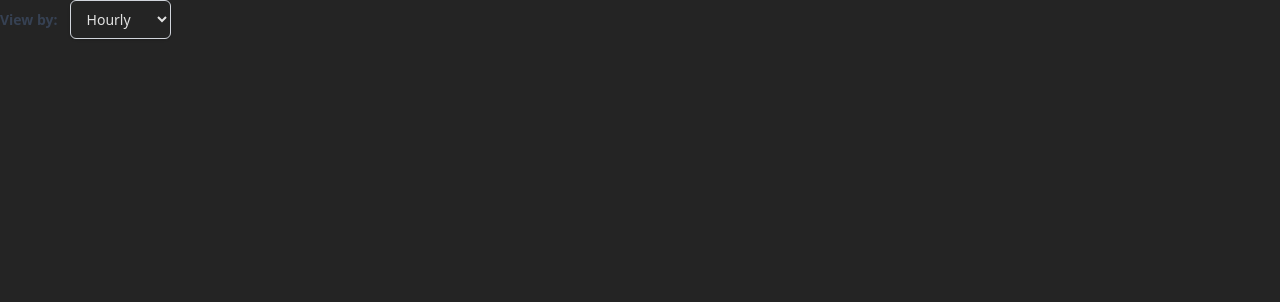
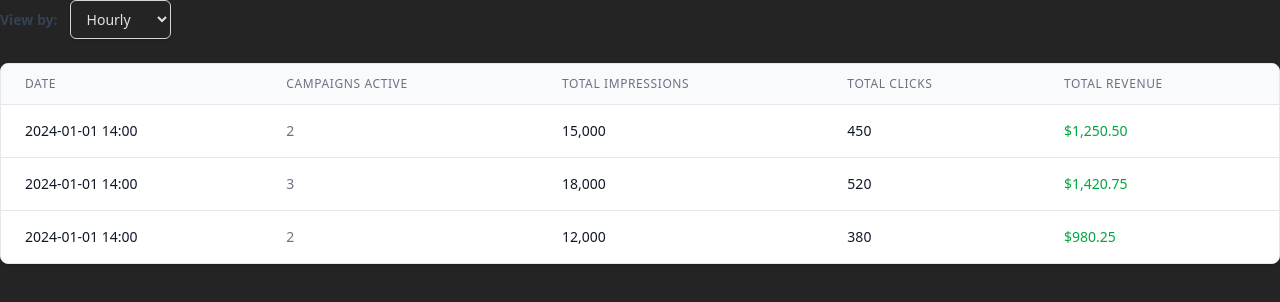
Before and after one commit to hapttic/front-test-assigment-2025-public, a React (Vite) app: page / in a window 1280 px wide. Shown: the top 302 px of the page. Built offline with nearby package versions, Linux system fonts and the light colour scheme.

Commit message:
feat: add DataGrid and mock data

```diff
--- a/src/App.tsx
+++ b/src/App.tsx
@@ -1,16 +1,21 @@
 import { useState } from "react";
-import { AggregationControls } from "./components";
-import type { AggregationLevel } from "./types";
+import { AggregationControls, DataGrid } from "./components";
+import type { AggregatedData, AggregationLevel } from "./types";
+import { createMockAggregatedData } from "./utils";
 
 function App() {
   const [aggregation, setAggregation] = useState<AggregationLevel>("hourly");
 
+  const mockData: AggregatedData[] = createMockAggregatedData(aggregation);
+
   return (
-    <main className="">
+    <main className="flex flex-col">
       <AggregationControls
         aggregation={aggregation}
         onAggregationChange={(val) => setAggregation(val)}
       />
+
+      <DataGrid data={mockData} aggregation={aggregation} />
     </main>
   );
 }
--- /dev/null
+++ b/src/components/DataGrid.tsx
@@ -0,0 +1,70 @@
+import type { AggregatedData, AggregationLevel } from "../types";
+
+interface DataGridProps {
+  data: AggregatedData[];
+  aggregation: AggregationLevel;
+}
+
+const DataGrid = ({ data, aggregation }: DataGridProps) => {
+  if (!data.length) {
+    return (
+      <div className="text-center py-12 text-gray-500 italic">
+        No data available for the selected period
+      </div>
+    );
+  }
+
+  return (
+    <div className="overflow-x-auto border border-gray-200 rounded-lg bg-white shadow-sm">
+      <table className="min-w-full divide-y divide-gray-200">
+        <thead className="bg-gray-50">
+          <tr>
+            <th className="px-6 py-3 text-left text-xs font-medium text-gray-500 uppercase tracking-wider">
+              Date
+            </th>
+            <th className="px-6 py-3 text-left text-xs font-medium text-gray-500 uppercase tracking-wider">
+              Campaigns Active
+            </th>
+            <th className="px-6 py-3 text-left text-xs font-medium text-gray-500 uppercase tracking-wider">
+              Total Impressions
+            </th>
+            <th className="px-6 py-3 text-left text-xs font-medium text-gray-500 uppercase tracking-wider">
+              Total Clicks
+            </th>
+            <th className="px-6 py-3 text-left text-xs font-medium text-gray-500 uppercase tracking-wider">
+              Total Revenue
+            </th>
+          </tr>
+        </thead>
+
+        <tbody className="bg-white divide-y divide-gray-200">
+          {data.map((row, index) => (
+            <tr key={index} className="hover:bg-gray-50 transition-colors">
+              <td className="px-6 py-4 whitespace-nowrap text-sm font-medium text-gray-900">
+                {row.period}
+              </td>
+              <td className="px-6 py-4 whitespace-nowrap text-sm text-gray-500">
+                {row.campaignsActive.length}
+              </td>
+              <td className="px-6 py-4 whitespace-nowrap text-sm text-gray-900">
+                {row.totalImpressions.toLocaleString()}
+              </td>
+              <td className="px-6 py-4 whitespace-nowrap text-sm text-gray-900">
+                {row.totalClicks.toLocaleString()}
+              </td>
+              <td className="px-6 py-4 whitespace-nowrap text-sm font-medium text-green-600">
+                $
+                {row.totalRevenue.toLocaleString(undefined, {
+                  minimumFractionDigits: 2,
+                  maximumFractionDigits: 2,
+                })}
+              </td>
+            </tr>
+          ))}
+        </tbody>
+      </table>
+    </div>
+  );
+};
+
+export default DataGrid;
--- a/src/components/index.ts
+++ b/src/components/index.ts
@@ -1 +1,2 @@
 export { default as AggregationControls } from "./AggregationControls";
+export { default as DataGrid } from "./DataGrid";
--- /dev/null
+++ b/src/utils/index.ts
@@ -0,0 +1 @@
+export * from "./mockData";
--- /dev/null
+++ b/src/utils/mockData.ts
@@ -0,0 +1,42 @@
+import type { AggregatedData, AggregationLevel } from "../types";
+
+export const createMockAggregatedData = (aggregation: AggregationLevel): AggregatedData[] => {
+  const baseData: AggregatedData[] = [
+    {
+      period: "2024-01-01",
+      periodStart: new Date("2024-01-01"),
+      campaignsActive: ["campaign-1", "campaign-2"],
+      totalImpressions: 15000,
+      totalClicks: 450,
+      totalRevenue: 1250.5,
+    },
+    {
+      period: "2024-01-02",
+      periodStart: new Date("2024-01-02"),
+      campaignsActive: ["campaign-1", "campaign-2", "campaign-3"],
+      totalImpressions: 18000,
+      totalClicks: 520,
+      totalRevenue: 1420.75,
+    },
+    {
+      period: "2024-01-03",
+      periodStart: new Date("2024-01-03"),
+      campaignsActive: ["campaign-2", "campaign-3"],
+      totalImpressions: 12000,
+      totalClicks: 380,
+      totalRevenue: 980.25,
+    },
+  ];
+
+  return baseData.map((item) => ({
+    ...item,
+    period:
+      aggregation === "weekly"
+        ? "2024-W01"
+        : aggregation === "monthly"
+        ? "2024-01"
+        : aggregation === "hourly"
+        ? "2024-01-01 14:00"
+        : item.period,
+  }));
+};
```
Also changed, not shown: src/types/data.types.ts (+9 -0 lines).
